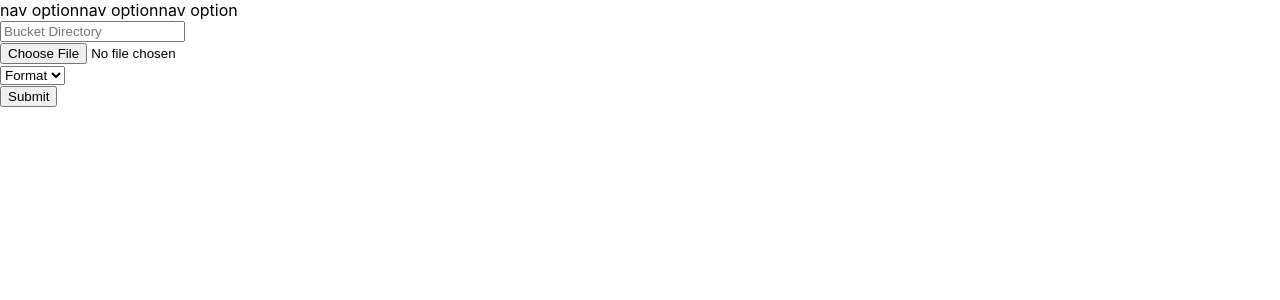
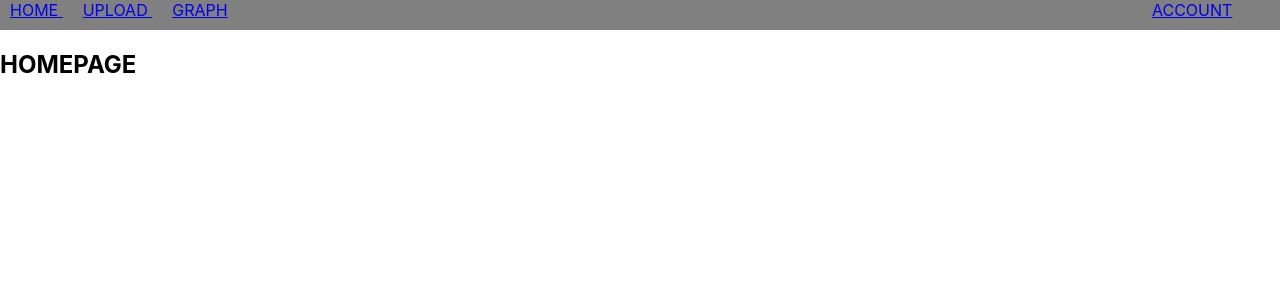
Before and after one commit to jisung594/dataviz-frontend, a React (Create React App) app: page / in a window 1280 px wide. Shown: the top 300 px of the page. Built offline with nearby package versions, Linux system fonts and the light colour scheme.

Commit message:
working routes

```diff
--- a/package.json
+++ b/package.json
@@ -9,6 +9,7 @@
     "node-sass": "^4.14.1",
     "react": "^16.13.1",
     "react-dom": "^16.13.1",
+    "react-router-dom": "^5.2.0",
     "react-scripts": "3.4.3"
   },
   "scripts": {
--- a/src/App.js
+++ b/src/App.js
@@ -1,35 +1,32 @@
-import React from 'react';
+import React from 'react'
+import { BrowserRouter, Switch, Route } from 'react-router-dom'
 import Navbar from './Components/Navbar'
-import MainContainer from './Components/MainContainer'
-import './Styling/App.scss';
+import Home from './Components/Home'
+import Form from './Components/Form'
+import Graph from './Components/Graph'
+import Profile from './Components/Profile'
+import './Styling/App.scss'
 
 function App() {
 
-  // componentDidMount() {
-    // this.callBackend()
-    //   .then(res => this.setState({
-    //     devProjects: res[0],
-    //     designProjects: res[1]
-    //   }))
-    //   .catch(err => console.log(err))
-  // }
+  return (
+    <BrowserRouter>
 
-  // callBackend = async () => {
-  //   const response = await fetch('/upload')
-  //   const body = await response.json()
-  //
-  //   if (response.status !== 200) {
-  //     throw Error(body.message)
-  //   }
-  //   return body
-  // }
+        <div className="App">
+          <Navbar />
+          <div className="main-container">
+            <Switch>
+              <Route component={Home} path="/" exact/>
+              <Route component={Form} path="/form" />
+              <Route component={Graph} path="/graph" />
+              <Route component={Profile} path="/profile" />
+            </Switch>
+          </div>
 
 
-  return (
-    <div className="App">
-      <Navbar />
-      <MainContainer />
-    </div>
+        </div>
+
+    </BrowserRouter>
   );
 }
 
--- a/src/Components/Form.js
+++ b/src/Components/Form.js
@@ -1,7 +1,6 @@
-import React, { useState } from 'react';
+import React, { useState } from 'react'
 
-const Form = (props) => {
-
+function Form() {
   const [formInput, setInput] = useState({});
 
   const uploadToS3 = (obj,e) => {
@@ -14,22 +13,15 @@ const Form = (props) => {
 
     fetch('http://127.0.0.1:5000/upload', {
       method: "POST",
-      // headers: { 'Content-Type': 'multipart/form-data' },
-      // body: obj
       body: formData
     })
       .then(res => {
-        console.log(res.status)
+        if (res.status === 200) {
+          alert("File successfully uploaded.")
+        }
       })
       .catch(console.error)
   }
-
-
-  // package.json =>
-  // (scripts) "start-api": "venv/bin/python -m flask run --no-debugger",
-
-  // "proxy": "http://127.0.0.1:5000/",
-  // "secure": false
 
 
   return (
@@ -39,12 +31,6 @@ const Form = (props) => {
         encType="multipart/form-data"
         onSubmit={(event) => uploadToS3(formInput,event)}
       >
-      {/* onSubmit={(event) => uploadToS3(formInput,event)} */}
-      {/* action="http://localhost:5000/upload" */}
-      {/* action="http://127.0.0.1:5000/upload" */}
-      {/* encType="multipart/form-data" */}
-      {/* encType="application/x-www-form-urlencoded" */}
-
         <input
           type="text"
           name="bucketDir"
--- a/src/Components/Graph.js
+++ b/src/Components/Graph.js
@@ -1,9 +1,9 @@
-import React from 'react';
+import React from 'react'
 
 const Graph = (props) => {
   return (
     <div>
-
+      <h2> GRAPH </h2>
     </div>
   )
 }
--- /dev/null
+++ b/src/Components/Home.js
@@ -0,0 +1,12 @@
+import React from 'react'
+
+function Home() {
+  return (
+    <div>
+      <h2> HOMEPAGE </h2>
+    </div>
+  )
+
+}
+
+export default Home;
--- a/src/Components/MainContainer.js
+++ /dev/null
@@ -1,12 +0,0 @@
-import React from 'react';
-import PlotContainer from './PlotContainer'
-
-function MainContainer() {
-  return (
-    <div>
-      <PlotContainer />
-    </div>
-  )
-}
-
-export default MainContainer;
--- a/src/Components/Navbar.js
+++ b/src/Components/Navbar.js
@@ -1,11 +1,18 @@
-import React from 'react';
+import React from 'react'
+import { Link } from 'react-router-dom'
+import '../Styling/Navbar.scss'
 
-const Navbar = (props) => {
+function Navbar() {
   return (
-    <div>
-      <label>nav option</label>
-      <label>nav option</label>
-      <label>nav option</label>
+    <div className='navbar'>
+      <div className='grid-col-1'>
+        <Link to='/' className='nav-option'> HOME </Link>
+        <Link to='/form' className='nav-option'> UPLOAD </Link>
+        <Link to='/graph' className='nav-option'> GRAPH </Link>
+      </div>
+      <div className='grid-col-2'>
+        <Link to='/profile' className='nav-acc'> ACCOUNT </Link>
+      </div>
     </div>
   )
 }
--- a/src/Components/PlotContainer.js
+++ /dev/null
@@ -1,14 +0,0 @@
-import React from 'react';
-import Form from './Form';
-import Graph from './Graph';
-
-function PlotContainer() {
-  return (
-    <div className="plot-container">
-      <Form />
-      <Graph />
-    </div>
-  );
-}
-
-export default PlotContainer;
--- /dev/null
+++ b/src/Components/Profile.js
@@ -0,0 +1,11 @@
+import React from 'react'
+
+function Profile() {
+  return (
+    <div>
+      <h2> [username]'s profile page </h2>
+    </div>
+  )
+}
+
+export default Profile;
--- /dev/null
+++ b/src/Styling/Navbar.scss
@@ -0,0 +1,77 @@
+$breakpoint-iphone678: 375px;
+$breakpoint-ipad: 768px;
+$breakpoint-laptop: 1000px;
+
+.navbar {
+  display: grid;
+  background-color: gray;
+}
+
+
+@media (min-width: $breakpoint-iphone678) {
+  .navbar {
+    grid-template-columns: 80% 20%;
+    height: 30px;
+
+    .grid-col-1 {
+      .nav-option {
+        font-size: 12px;
+        margin: 5px 10px;
+      }
+    }
+
+    .grid-col-2 {
+      .nav-acc {
+        font-size: 12px;
+      }
+    }
+
+
+  }
+}
+
+
+@media (min-width: $breakpoint-ipad) {
+  .navbar {
+    grid-template-columns: 90% 10%;
+    height: 30px;
+
+    .grid-col-1 {
+      .nav-option {
+        font-size: 14px;
+        margin: 5px 10px;
+      }
+    }
+
+    .grid-col-2 {
+      .nav-acc {
+        font-size: 14px;
+      }
+    }
+
+
+  }
+}
+
+
+@media (min-width: $breakpoint-laptop) {
+  .navbar {
+    grid-template-columns: 90% 10%;
+    height: 30px;
+
+    .grid-col-1 {
+      .nav-option {
+        font-size: 16px;
+        margin: 5px 10px;
+      }
+    }
+
+    .grid-col-2 {
+      .nav-acc {
+        font-size: 16px;
+      }
+    }
+
+
+  }
+}
--- a/src/index.js
+++ b/src/index.js
@@ -6,7 +6,7 @@ import * as serviceWorker from './serviceWorker';
 
 ReactDOM.render(
   <React.StrictMode>
-    <App />
+    <App/>
   </React.StrictMode>,
   document.getElementById('root')
 );
```
Also changed, not shown: 1 other file (tests, documents, lock files or other folders).
